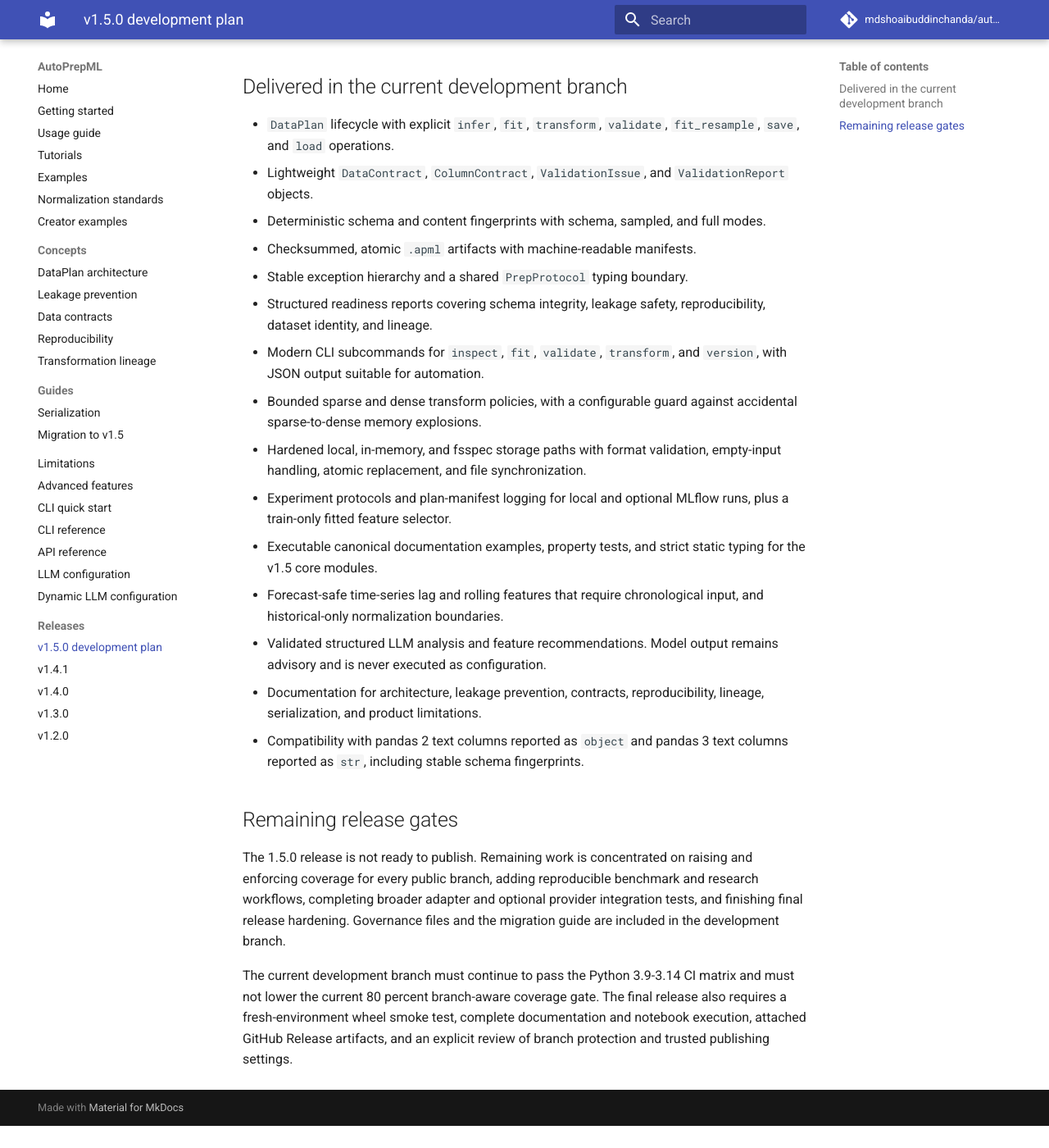
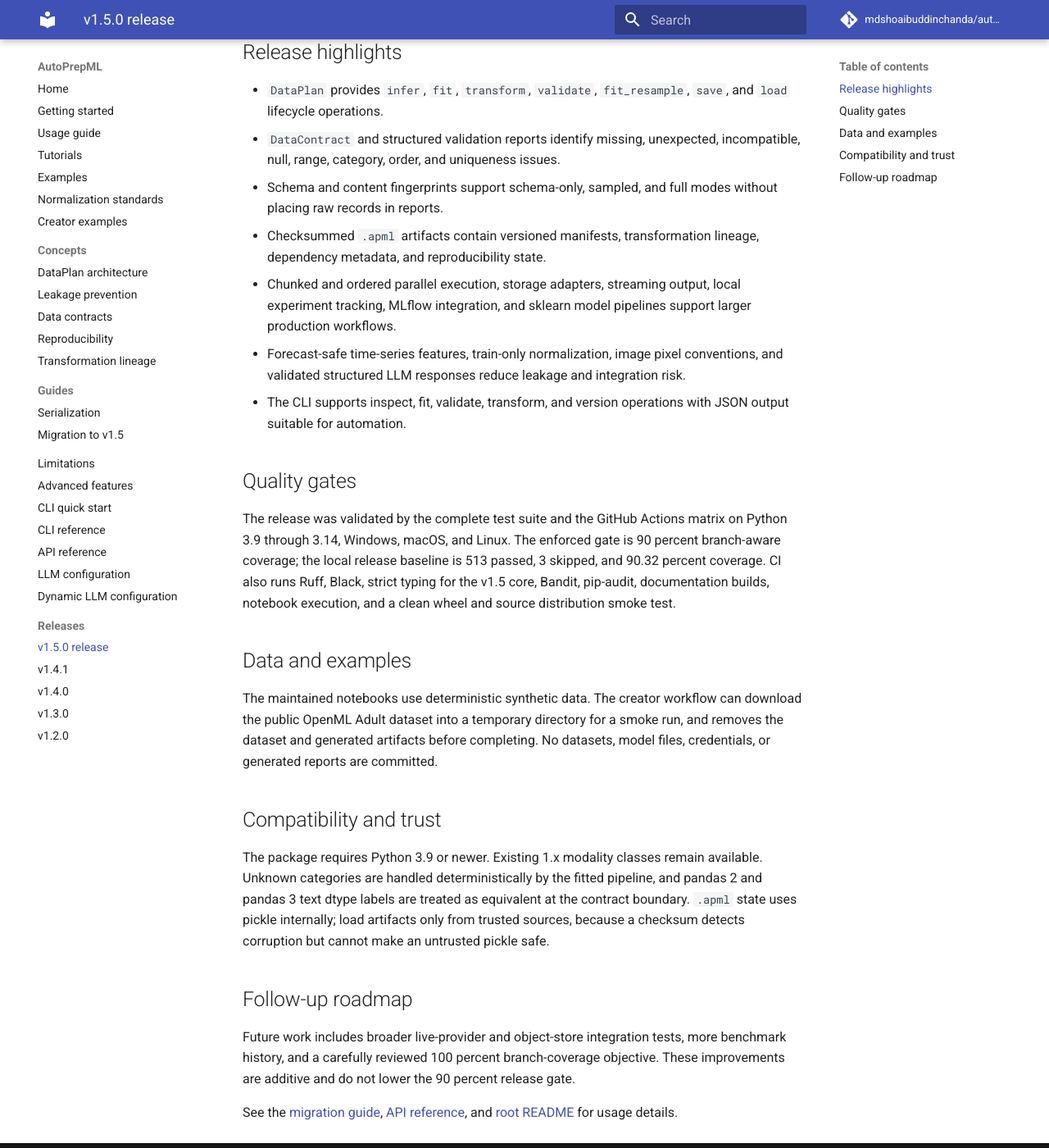
Before and after one commit to mdshoaibuddinchanda/autoprepml, an MkDocs documentation site: the page built from docs/releases/RELEASE_v1.5.0.md, in a window 1280 px wide and 1400 px high, scrolled down 250 px. Shown: the whole window at 82% size. Built offline with MkDocs 1.6.1 and Material for MkDocs 9.7.7, drawn with Linux system fonts in a browser that asks for light colours; comment, search, counter and statistics services are not loaded; before the commit the page ends 1623 px from its top, so only the background shows below that; some of the changed text lies outside the part shown.

Commit message:
release: prepare AutoPrepML 1.5.0

```diff
--- a/docs/api_reference.md
+++ b/docs/api_reference.md
@@ -1,6 +1,6 @@
 # API Reference
 
-This page summarises the public API exposed by AutoPrepML 1.5.0 development.
+This page summarises the public API exposed by AutoPrepML 1.5.0.
 Type signatures are representative; consult the package source and docstrings
 for the complete contract.
 
--- a/docs/releases/RELEASE_v1.5.0.md
+++ b/docs/releases/RELEASE_v1.5.0.md
@@ -1,54 +1,59 @@
-# AutoPrepML v1.5 development plan
+# AutoPrepML v1.5.0
 
-The branch is versioned `1.5.0.dev0`; no v1.5.0 package or PyPI release has
-been published.
+AutoPrepML 1.5.0 is the production release of the fitted data-readiness
+workflow. It keeps the existing modality APIs while adding explicit contracts,
+train-only fitting, reproducible identity, lineage, and artifact boundaries.
 
-Version 1.5 is an engineering consolidation release. It makes ML data
-readiness the centre of the project: validated schemas, train-only fitting,
-reproducible fingerprints, transformation lineage, and reusable artifacts.
-It does not add another modality or become a model-training framework.
+## Release highlights
 
-## Delivered in the current development branch
+* `DataPlan` provides `infer`, `fit`, `transform`, `validate`, `fit_resample`,
+  `save`, and `load` lifecycle operations.
+* `DataContract` and structured validation reports identify missing, unexpected,
+  incompatible, null, range, category, order, and uniqueness issues.
+* Schema and content fingerprints support schema-only, sampled, and full modes
+  without placing raw records in reports.
+* Checksummed `.apml` artifacts contain versioned manifests, transformation
+  lineage, dependency metadata, and reproducibility state.
+* Chunked and ordered parallel execution, storage adapters, streaming output,
+  local experiment tracking, MLflow integration, and sklearn model pipelines
+  support larger production workflows.
+* Forecast-safe time-series features, train-only normalization, image pixel
+  conventions, and validated structured LLM responses reduce leakage and
+  integration risk.
+* The CLI supports inspect, fit, validate, transform, and version operations
+  with JSON output suitable for automation.
 
-* `DataPlan` lifecycle with explicit `infer`, `fit`, `transform`, `validate`,
-  `fit_resample`, `save`, and `load` operations.
-* Lightweight `DataContract`, `ColumnContract`, `ValidationIssue`, and
-  `ValidationReport` objects.
-* Deterministic schema and content fingerprints with schema, sampled, and full
-  modes.
-* Checksummed, atomic `.apml` artifacts with machine-readable manifests.
-* Stable exception hierarchy and a shared `PrepProtocol` typing boundary.
-* Structured readiness reports covering schema integrity, leakage safety,
-  reproducibility, dataset identity, and lineage.
-* Modern CLI subcommands for `inspect`, `fit`, `validate`, `transform`, and
-  `version`, with JSON output suitable for automation.
-* Bounded sparse and dense transform policies, with a configurable guard
-  against accidental sparse-to-dense memory explosions.
-* Hardened local, in-memory, and fsspec storage paths with format validation,
-  empty-input handling, atomic replacement, and file synchronization.
-* Experiment protocols and plan-manifest logging for local and optional MLflow
-  runs, plus a train-only fitted feature selector.
-* Executable canonical documentation examples, property tests, and strict
-  static typing for the v1.5 core modules.
-* Forecast-safe time-series lag and rolling features that require chronological
-  input, and historical-only normalization boundaries.
-* Validated structured LLM analysis and feature recommendations. Model output
-  remains advisory and is never executed as configuration.
-* Documentation for architecture, leakage prevention, contracts,
-  reproducibility, lineage, serialization, and product limitations.
-* Compatibility with pandas 2 text columns reported as `object` and pandas 3
-  text columns reported as `str`, including stable schema fingerprints.
+## Quality gates
 
-## Remaining release gates
+The release was validated by the complete test suite and the GitHub Actions
+matrix on Python 3.9 through 3.14, Windows, macOS, and Linux. The enforced gate
+is 90 percent branch-aware coverage; the local release baseline is 513 passed,
+3 skipped, and 90.32 percent coverage. CI also runs Ruff, Black, strict typing
+for the v1.5 core, Bandit, pip-audit, documentation builds, notebook execution,
+and a clean wheel and source distribution smoke test.
 
-The 1.5.0 release is not ready to publish. Remaining work is concentrated on
-raising and enforcing coverage for every public branch, adding reproducible
-benchmark and research workflows, completing broader adapter and optional
-provider integration tests, and finishing final release hardening. Governance
-files and the migration guide are included in the development branch.
+## Data and examples
 
-The current development branch must continue to pass the Python 3.9-3.14 CI
-matrix and must not lower the current 80 percent branch-aware coverage gate.
-The final release also requires a fresh-environment wheel smoke test, complete
-documentation and notebook execution, attached GitHub Release artifacts, and
-an explicit review of branch protection and trusted publishing settings.
+The maintained notebooks use deterministic synthetic data. The creator workflow
+can download the public OpenML Adult dataset into a temporary directory for a
+smoke run, and removes the dataset and generated artifacts before completing.
+No datasets, model files, credentials, or generated reports are committed.
+
+## Compatibility and trust
+
+The package requires Python 3.9 or newer. Existing 1.x modality classes remain
+available. Unknown categories are handled deterministically by the fitted
+pipeline, and pandas 2 and pandas 3 text dtype labels are treated as equivalent
+at the contract boundary. `.apml` state uses pickle internally; load artifacts
+only from trusted sources, because a checksum detects corruption but cannot make
+an untrusted pickle safe.
+
+## Follow-up roadmap
+
+Future work includes broader live-provider and object-store integration tests,
+more benchmark history, and a carefully reviewed 100 percent branch-coverage
+objective. These improvements are additive and do not lower the 90 percent
+release gate.
+
+See the [migration guide](../migration_v1.5.md), [API reference](../api_reference.md),
+and [root README](../../README.md) for usage details.
--- a/mkdocs.yml
+++ b/mkdocs.yml
@@ -49,7 +49,7 @@ nav:
   - LLM configuration: LLM_CONFIGURATION.md
   - Dynamic LLM configuration: DYNAMIC_LLM_CONFIGURATION.md
   - Releases:
-      - v1.5.0 development plan: releases/RELEASE_v1.5.0.md
+      - v1.5.0 release: releases/RELEASE_v1.5.0.md
       - v1.4.1: releases/RELEASE_v1.4.1.md
       - v1.4.0: releases/RELEASE_v1.4.0.md
       - v1.3.0: releases/RELEASE_v1.3.0.md
--- a/pyproject.toml
+++ b/pyproject.toml
@@ -4,7 +4,7 @@ build-backend = "setuptools.build_meta"
 
 [project]
 name = "autoprepml"
-version = "1.5.0.dev0"
+version = "1.5.0"
 description = "Multi-modal Python preprocessing and EDA toolkit for tabular, text, time-series, graph, and image data"
 readme = "README.md"
 requires-python = ">=3.9"
```
Also changed, not shown: CHANGELOG.md (+5 -6 lines), README.md (+16 -12 lines), docs/README.md (+4 -4 lines), docs/migration_v1.5.md (+6 -8 lines).
